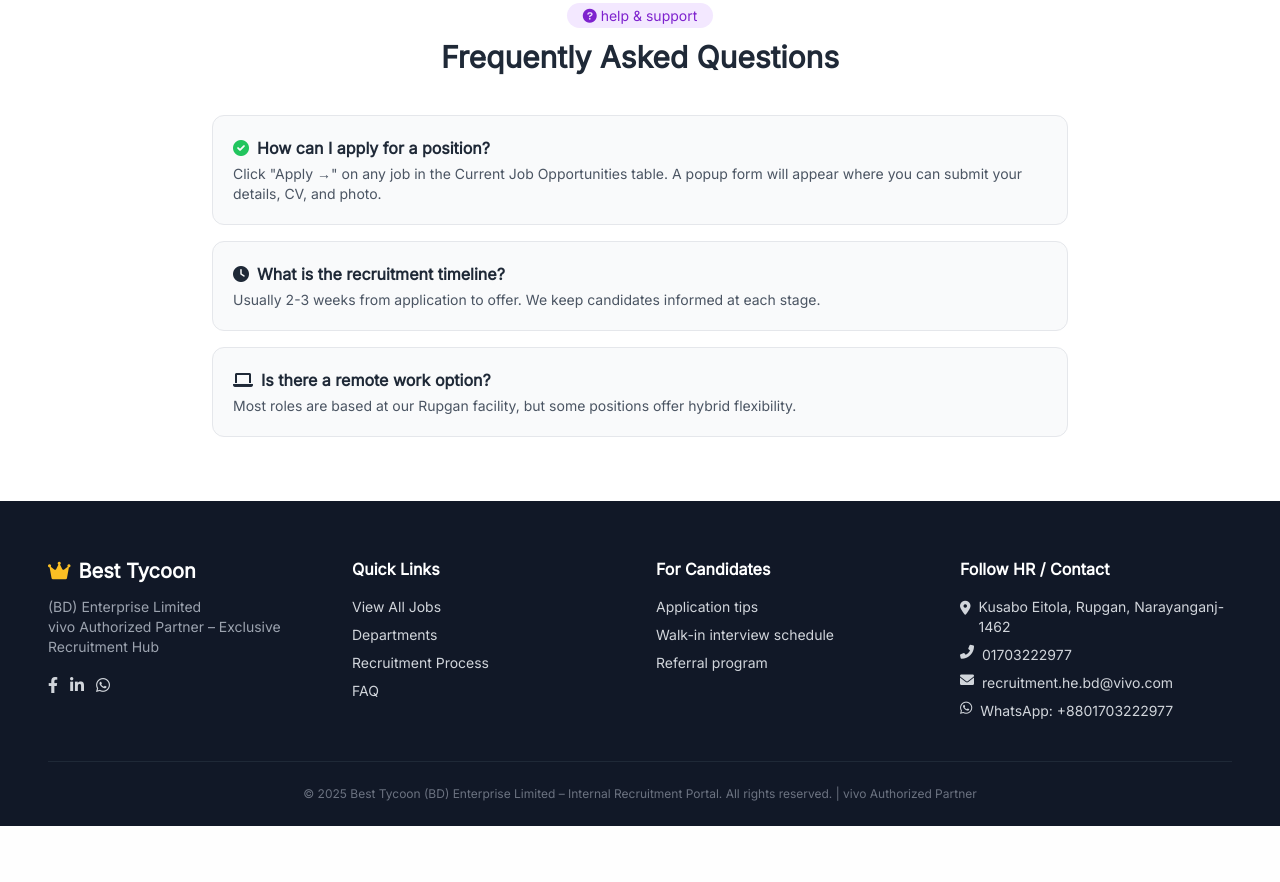
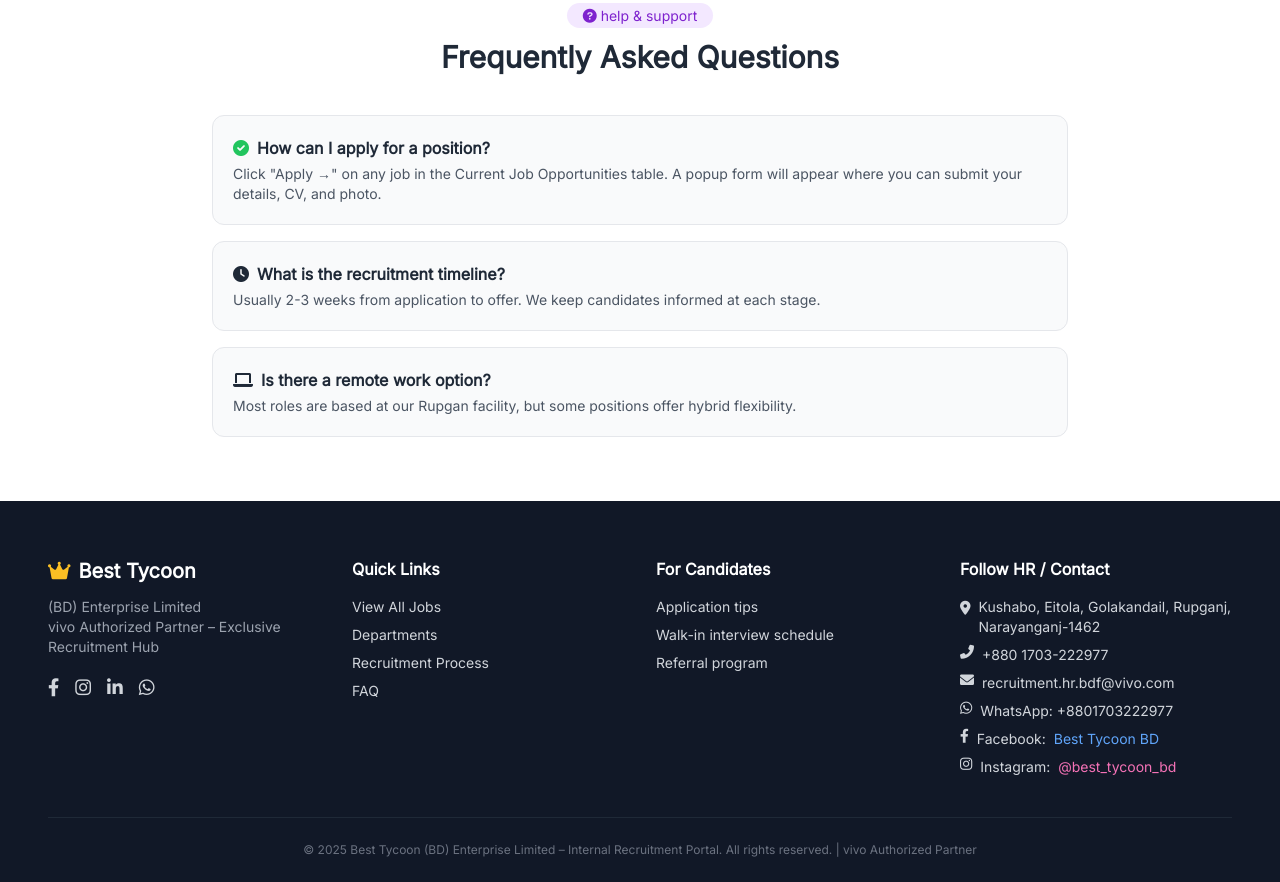
Before and after one commit to golamrasul567-cloud/best-tycoon-career, a website: page index.html in a window 1280 px wide. Shown: the part 3189-4071 px from the top of the page. Before the commit the page ends 4015 px from the top, so only its background shows below. Drawn offline with nearby package versions, Linux system fonts and the light colour scheme.

```diff
--- a/index.html
+++ b/index.html
@@ -80,7 +80,7 @@
   </header>
 
   <main>
-    <!-- ========== HERO SECTION with Background Image (circle removed) ========== -->
+    <!-- ========== HERO SECTION with Background Image ========== -->
     <section id="home" class="hero-bg text-white relative overflow-hidden">
       <div class="max-w-7xl mx-auto px-5 sm:px-8 lg:px-12 py-20 md:py-28 flex flex-col md:flex-row items-center justify-between gap-10">
         <div class="flex-1 text-center md:text-left">
@@ -94,7 +94,7 @@
             <a href="#jobs" class="bg-white text-blue-800 hover:bg-gray-100 font-bold px-7 py-3 rounded-full shadow-lg transition-all btn-primary flex items-center gap-2"><i class="fas fa-arrow-right"></i> Explore Openings</a>
           </div>
         </div>
-        <!-- Right side circle completely removed -->
+        <!-- Circle removed -->
       </div>
       <div class="absolute bottom-0 left-0 w-full h-10 bg-gradient-to-t from-gray-50 to-transparent"></div>
     </section>
@@ -177,14 +177,61 @@
       </div>
     </section>
 
-    <!-- ========== FOOTER ========== -->
+    <!-- ========== FOOTER (updated with correct email and social media links) ========== -->
     <footer id="contact" class="bg-gray-900 text-gray-300 pt-14 pb-6">
       <div class="max-w-7xl mx-auto px-5 sm:px-8 lg:px-12">
-        <div class="grid md:grid-cols-4 gap-8"><div><div class="flex items-center gap-2"><i class="fas fa-crown text-amber-400 text-xl"></i><h3 class="text-white font-bold text-xl">Best Tycoon</h3></div><p class="text-sm text-gray-400 mt-3">(BD) Enterprise Limited<br>vivo Authorized Partner – Exclusive Recruitment Hub</p><div class="flex gap-3 mt-4"><a href="#" class="hover:text-white"><i class="fab fa-facebook-f"></i></a><a href="#" class="hover:text-white"><i class="fab fa-linkedin-in"></i></a><a href="#" class="hover:text-white"><i class="fab fa-whatsapp"></i></a></div></div>
-        <div><h4 class="text-white font-semibold mb-4">Quick Links</h4><ul class="space-y-2 text-sm"><li><a href="#jobs" class="hover:text-white">View All Jobs</a></li><li><a href="#departments" class="hover:text-white">Departments</a></li><li><a href="#journey" class="hover:text-white">Recruitment Process</a></li><li><a href="#faq" class="hover:text-white">FAQ</a></li></ul></div>
-        <div><h4 class="text-white font-semibold mb-4">For Candidates</h4><ul class="space-y-2 text-sm"><li><a href="#" class="hover:text-white">Application tips</a></li><li><a href="#" class="hover:text-white">Walk-in interview schedule</a></li><li><a href="#" class="hover:text-white">Referral program</a></li></ul></div>
-        <div><h4 class="text-white font-semibold mb-4">Follow HR / Contact</h4><ul class="space-y-2 text-sm"><li class="flex gap-2"><i class="fas fa-map-marker-alt mt-1"></i> Kusabo Eitola, Rupgan, Narayanganj-1462</li><li class="flex gap-2"><i class="fas fa-phone-alt"></i> 01703222977</li><li class="flex gap-2"><i class="fas fa-envelope"></i> recruitment.he.bd@vivo.com</li><li class="flex gap-2"><i class="fab fa-whatsapp"></i> WhatsApp: +8801703222977</li></ul></div></div>
-        <div class="border-t border-gray-800 mt-10 pt-6 text-center text-xs text-gray-500"><p>© 2025 Best Tycoon (BD) Enterprise Limited – Internal Recruitment Portal. All rights reserved. | vivo Authorized Partner</p></div>
+        <div class="grid md:grid-cols-4 gap-8">
+          <!-- Company Info + Social Icons -->
+          <div>
+            <div class="flex items-center gap-2">
+              <i class="fas fa-crown text-amber-400 text-xl"></i>
+              <h3 class="text-white font-bold text-xl">Best Tycoon</h3>
+            </div>
+            <p class="text-sm text-gray-400 mt-3">(BD) Enterprise Limited<br>vivo Authorized Partner – Exclusive Recruitment Hub</p>
+            <div class="flex gap-4 mt-4">
+              <!-- Facebook & Instagram links added as requested -->
+              <a href="https://www.facebook.com/share/1EJbdHa7kc/?mibextid=wwXIfr" target="_blank" class="hover:text-white transition text-gray-300"><i class="fab fa-facebook-f text-lg"></i></a>
+              <a href="https://www.instagram.com/best_tycoon_bd?igsh=MWt4Y3EzcHZ1c2traQ==" target="_blank" class="hover:text-white transition text-gray-300"><i class="fab fa-instagram text-lg"></i></a>
+              <a href="#" class="hover:text-white transition text-gray-300"><i class="fab fa-linkedin-in text-lg"></i></a>
+              <a href="#" class="hover:text-white transition text-gray-300"><i class="fab fa-whatsapp text-lg"></i></a>
+            </div>
+          </div>
+          <!-- Quick Links -->
+          <div>
+            <h4 class="text-white font-semibold mb-4">Quick Links</h4>
+            <ul class="space-y-2 text-sm">
+              <li><a href="#jobs" class="hover:text-white transition">View All Jobs</a></li>
+              <li><a href="#departments" class="hover:text-white transition">Departments</a></li>
+              <li><a href="#journey" class="hover:text-white transition">Recruitment Process</a></li>
+              <li><a href="#faq" class="hover:text-white transition">FAQ</a></li>
+            </ul>
+          </div>
+          <!-- For Candidates -->
+          <div>
+            <h4 class="text-white font-semibold mb-4">For Candidates</h4>
+            <ul class="space-y-2 text-sm">
+              <li><a href="#" class="hover:text-white">Application tips</a></li>
+              <li><a href="#" class="hover:text-white">Walk-in interview schedule</a></li>
+              <li><a href="#" class="hover:text-white">Referral program</a></li>
+            </ul>
+          </div>
+          <!-- Contact Info (email corrected, social links repeated for emphasis) -->
+          <div>
+            <h4 class="text-white font-semibold mb-4">Follow HR / Contact</h4>
+            <ul class="space-y-2 text-sm">
+              <li class="flex gap-2"><i class="fas fa-map-marker-alt mt-1"></i> Kushabo, Eitola, Golakandail, Rupganj, Narayanganj-1462</li>
+              <li class="flex gap-2"><i class="fas fa-phone-alt"></i> +880 1703-222977</li>
+              <!-- Corrected email address -->
+              <li class="flex gap-2"><i class="fas fa-envelope"></i> recruitment.hr.bdf@vivo.com</li>
+              <li class="flex gap-2"><i class="fab fa-whatsapp"></i> WhatsApp: +8801703222977</li>
+              <li class="flex gap-2 mt-2"><i class="fab fa-facebook-f"></i> Facebook: <a href="https://www.facebook.com/share/1EJbdHa7kc/?mibextid=wwXIfr" target="_blank" class="text-blue-400 hover:underline">Best Tycoon BD</a></li>
+              <li class="flex gap-2"><i class="fab fa-instagram"></i> Instagram: <a href="https://www.instagram.com/best_tycoon_bd?igsh=MWt4Y3EzcHZ1c2traQ==" target="_blank" class="text-pink-400 hover:underline">@best_tycoon_bd</a></li>
+            </ul>
+          </div>
+        </div>
+        <div class="border-t border-gray-800 mt-10 pt-6 text-center text-xs text-gray-500">
+          <p>© 2025 Best Tycoon (BD) Enterprise Limited – Internal Recruitment Portal. All rights reserved. | vivo Authorized Partner</p>
+        </div>
       </div>
     </footer>
   </main>
@@ -244,7 +291,7 @@
       document.getElementById('applicationForm').reset();
     }
 
-    // ONLY attach to job table apply buttons
+    // Apply buttons only from job table
     document.querySelectorAll('.apply-job-btn').forEach(btn => {
       btn.addEventListener('click', (e) => {
         const pos = btn.getAttribute('data-position');
@@ -288,7 +335,7 @@
       appForm.reset();
     });
 
-    // mobile drawer toggle
+    // Mobile drawer toggle
     const menuBtn = document.getElementById('mobileMenuBtn');
     const drawer = document.getElementById('mobileDrawer');
     if(menuBtn){
```
